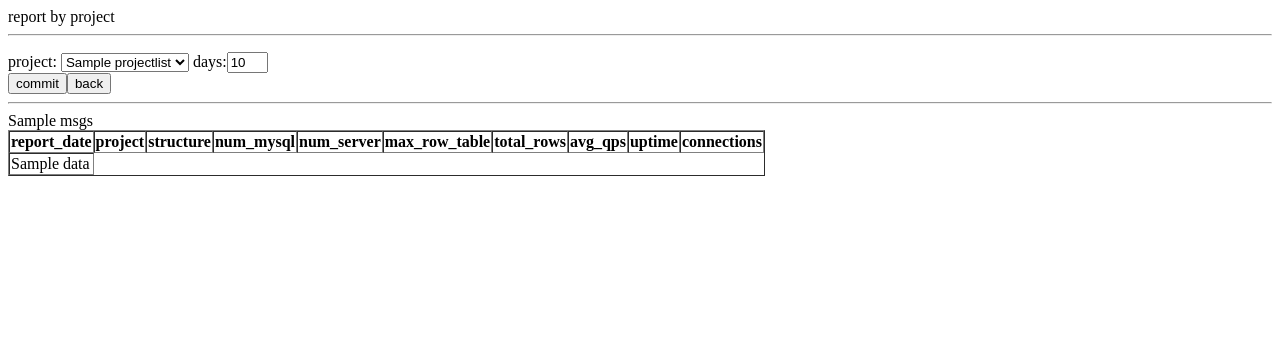
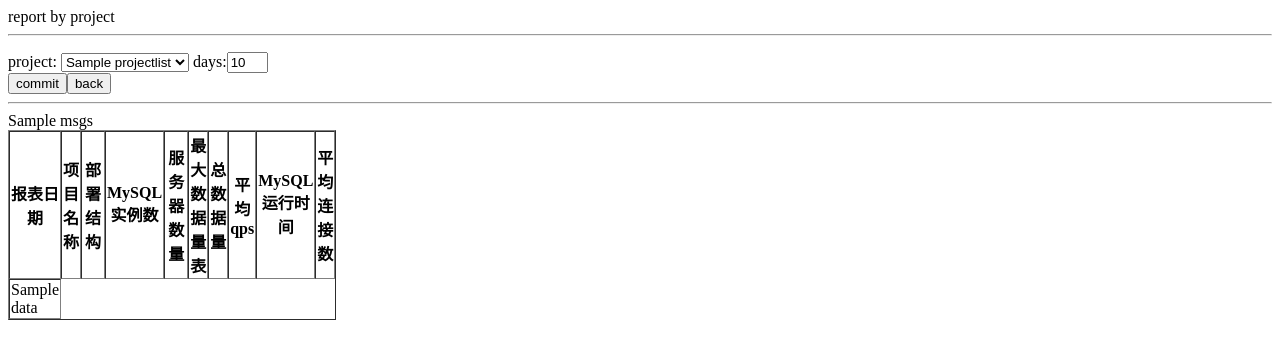
Before and after one commit to xchliu/server_manage, a Django app: template src/templates/report_pro.html in a window 1280 px wide. Shown: the top 359 px of the page. Run offline with Django 3.2, Linux system fonts and the light colour scheme; the template is opened without the code that fills it: most values are stand-ins (such as "Sample title", 1, 10 or a date in 2020).

Commit message:
report for chinese
change the item names into chinese

```diff
--- a/src/report/views.py
+++ b/src/report/views.py
@@ -1,4 +1,6 @@
-import sys,time
+#coding=utf-8
+import sys
+import codecs
 sys.path.append("..")
 from django.http import HttpResponse
 from django.shortcuts import render_to_response
@@ -64,7 +66,7 @@ def html_merge(date):
         report+=week_report(date)
     report+="</body></html>"
     f_dir=sys.path[0]+"/templates/report.html"
-    f=open(f_dir,'w')
+    f=codecs.open(f_dir,'w','utf-8')
     f.write(report)
     f.close()
     return True
--- a/src/server_list/views.py
+++ b/src/server_list/views.py
@@ -1,3 +1,4 @@
+#-*- coding: utf-8 -*-
 from  server_add  import server_add
 from  project_manage import project_manage
 from django.shortcuts import render_to_response
--- a/src/templates/report_pro.html
+++ b/src/templates/report_pro.html
@@ -13,16 +13,16 @@
 	</select>
 	<table  border="1" bordercolor=""  cellspacing="0"  >
 	<tr>
-		<th width=10>report_date</th>
-		<th width=10>project</th>
-		<th width=20>structure</th>
-		<th width=20>num_mysql</th>
-		<th width=20>num_server</th>
-		<th width=10>max_row_table</th>
-		<th width=10>total_rows</th>
-		<th width=10>avg_qps</th>
-		<th width=10>uptime</th>
-		<th width=10>connections</th>
+		<th width=10>报表日期</th>
+		<th width=10>项目名称</th>
+		<th width=20>部署结构</th>
+		<th width=20>MySQL实例数</th>
+		<th width=20>服务器数量</th>
+		<th width=10>最大数据量表</th>
+		<th width=10>总数据量</th>
+		<th width=10>平均qps</th>
+		<th width=10>MySQL运行时间</th>
+		<th width=10>平均连接数</th>
 	</tr>
 	{% for data in datalist %}
 	<tr>
```
Also changed, not shown: src/report/comand.py (+4 -3 lines), src/report/report_form.py (+5 -6 lines), 3 other files.
